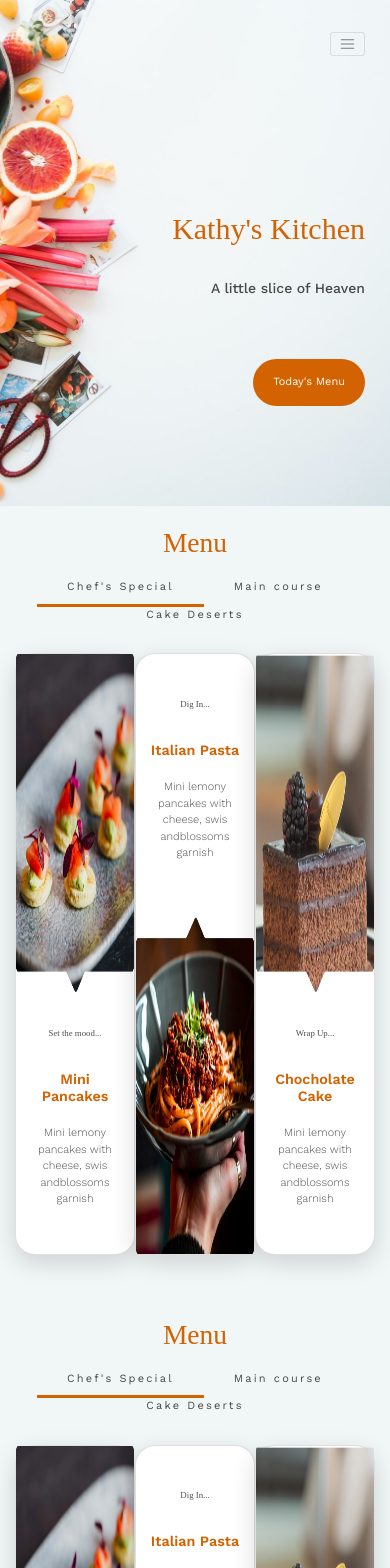
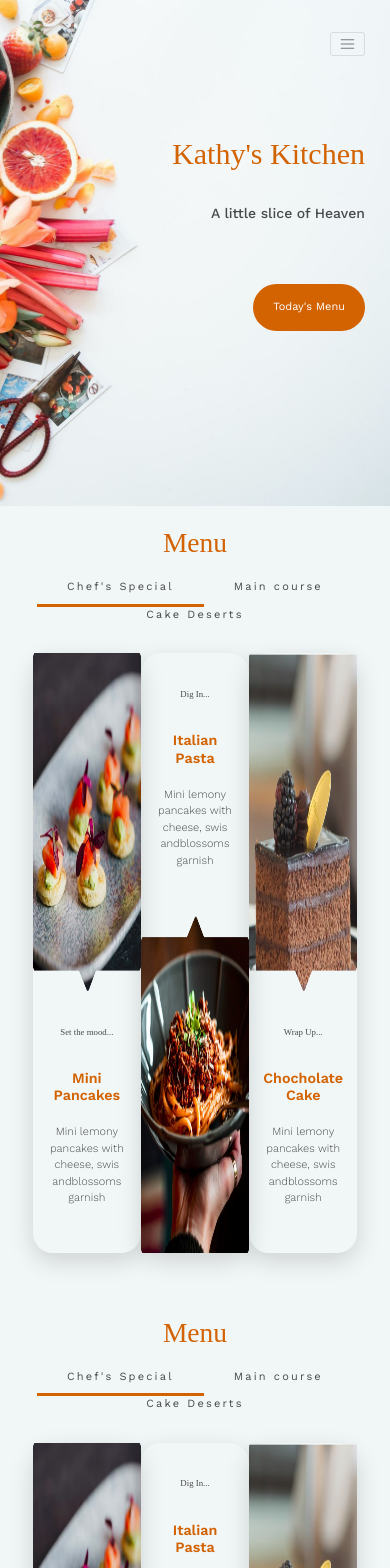
Before and after one commit to M-Tee/Kathys-Kitchen, a Vue app: page /#/menu in a window 390 px wide. Shown: the top 1568 px of the page. Built offline with nearby package versions, Linux system fonts and the light colour scheme; a web font is replaced by a local one.

Commit message:
Fix conflicting class names

```diff
--- a/src/assets/css/main.css
+++ b/src/assets/css/main.css
@@ -14,7 +14,7 @@
   text-align: center;
 }
 
-.container {
+.con-tainer {
   /* background-color: #f1f6f7; */
   border-radius: 20px;
   display: flex;
@@ -28,7 +28,7 @@
   * {
     font-size: 11px;
   }
-  .container {
+  .con-tainer {
     flex-direction: column;
   }
 }
--- a/src/components/About.vue
+++ b/src/components/About.vue
@@ -1,7 +1,7 @@
 <template>
   <div>
     <h2 class="heading">About</h2>
-    <div class="container" id="flexcard">
+    <div class="con-tainer" id="flexcard">
        <img src="../assets/KathyS.jpg" alt="" />
 
       <div class="bioData">
--- a/src/components/CakeDesserts.vue
+++ b/src/components/CakeDesserts.vue
@@ -1,5 +1,5 @@
 <template>
-  <div class="container">
+  <div class="con-tainer">
     <card v-for="meal in meals" :key="meal.id" :meal="meal"> </card>
   </div>
 </template>
@@ -57,7 +57,7 @@ export default {
 </script>
 
 <style scoped>
-.container{
+.con-tainer{
   display: flex;
   flex-wrap: wrap;
   justify-content: center;
--- a/src/components/Home.vue
+++ b/src/components/Home.vue
@@ -15,7 +15,7 @@
     font-family: "Tillana", cursive;
     font-size: 5.1vw;
     color: #d36200;
-    padding-top: 150px;
+    padding-top: 2.5em;
   }
   .catchphrase {
     margin: 20px 0;
--- a/src/components/chefSpecial.vue
+++ b/src/components/chefSpecial.vue
@@ -1,5 +1,5 @@
 <template>
-  <div class="container margin menuContent">
+  <div class="con-tainer margin menuContent">
     <scard
       :key="content.id"
       v-for="content in Specials"
@@ -61,10 +61,7 @@ export default {
   .menuContent {
     box-shadow: unset;
   }
-  .menuContent :nth-child(2) {
-    /* flex-direction: column; */
-  }
-  .container {
+  .con-tainer {
     flex-direction: row;
   }
 }
--- a/src/components/mainCourse.vue
+++ b/src/components/mainCourse.vue
@@ -1,5 +1,5 @@
 <template>
-  <div class="container">
+  <div class="con-tainer">
     <card v-for="meal in meals" :key="meal.id" :meal="meal"> </card>
   </div>
 </template>
@@ -57,7 +57,7 @@ export default {
 </script>
 
 <style scoped>
-.container{
+.con-tainer{
   display: flex;
   flex-wrap: wrap;
 justify-content: center;
--- a/src/components/sCard.vue
+++ b/src/components/sCard.vue
@@ -1,5 +1,5 @@
 <template>
-  <div class="card">
+  <div class="Card">
     <img :src="content.image" alt="Image" />
     <div class="details">
       <p class="storyline">{{ content.phrase }}</p>
@@ -19,14 +19,10 @@ export default {
 </script>
 
 <style scoped>
-.card {
+.Card {
   margin: 0;
   display: flex;
   flex-direction: column;
-  /* box-shadow: 0px 8px 24px rgba(0, 0, 0, 0.15);
-  clip-path: inset(0px -15px 0px -15px);
-  position: relative;
- */
 }
 
 
@@ -65,7 +61,7 @@ img {
 }
 
 @media only screen and (max-width: 600px) {
-  .card {
+  .Card {
     box-shadow: 0px 8px 24px rgba(0, 0, 0, 0.15);
     border-radius: 20px;
   }
--- a/src/components/serviceCard.vue
+++ b/src/components/serviceCard.vue
@@ -21,8 +21,10 @@ export default {
   display: flex;
   flex-direction: row;
   font-size: 1.4vw;
+  background-color: unset;
+  border: none;
 }
-.container {
+.con-tainer {
   align-content: space-around;
   padding-bottom: 30px;
 }
```
Also changed, not shown: src/App.vue (+1 -9 lines), 1 other file (tests, documents, lock files or other folders).
